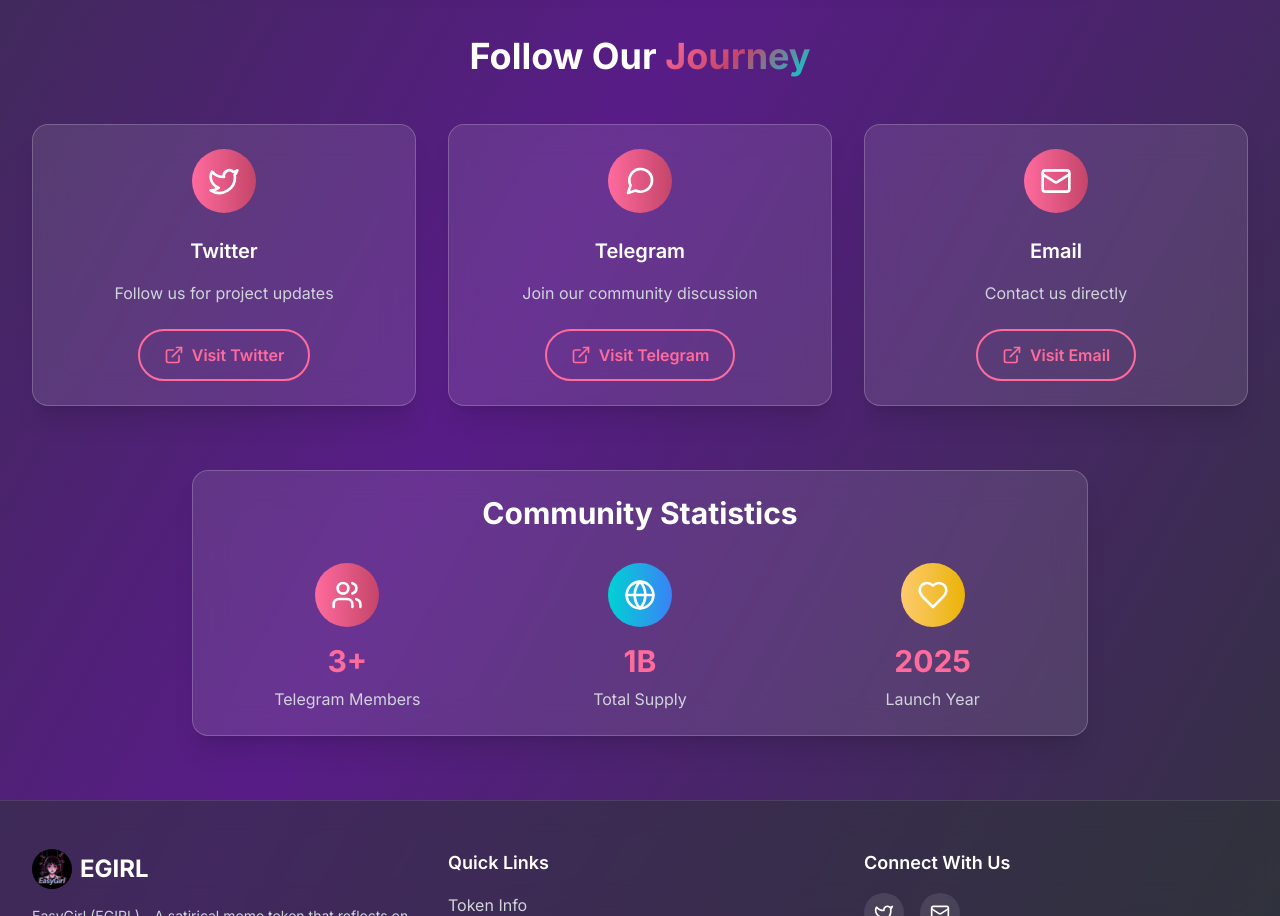
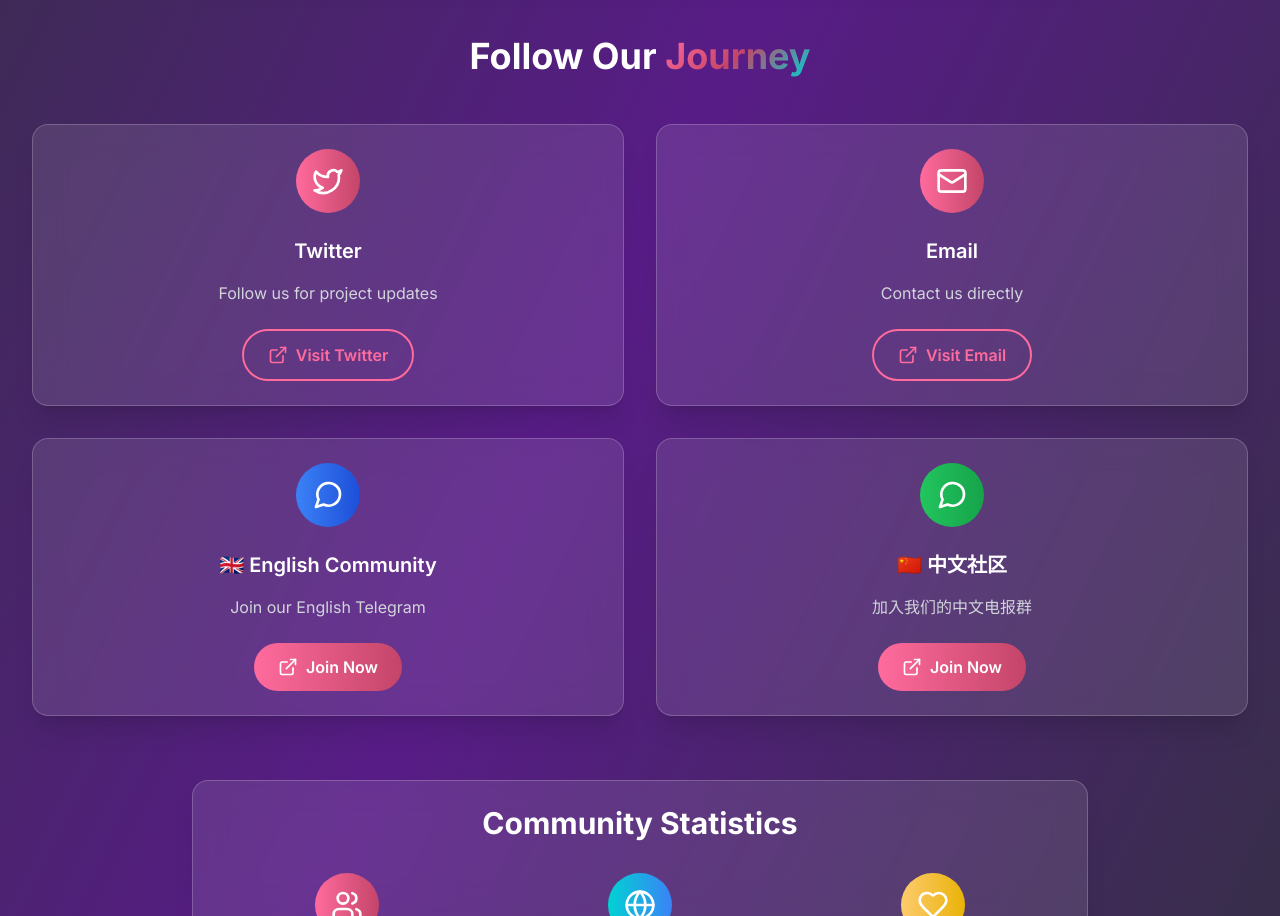
Before and after one commit to erere6232/egirl-website, a Next.js app: page /contact in a window 1280 px wide. Shown: the part 1060-1976 px from the top of the page. Built offline with nearby package versions, Linux system fonts and the light colour scheme.

Commit message:
Update contact.tsx

```diff
--- a/pages/contact.tsx
+++ b/pages/contact.tsx
@@ -28,11 +28,28 @@
     },
     {
       icon: MessageCircle,
-      title: 'Telegram',
-      description: 'Join our community',
+      title: 'Telegram (English)',
+      description: 'Join our English community',
       value: 'EGIRL Official',
-      link: 'https://t.me/+N7FUuuYJIdQyMjFl',
+      link: 'https://t.me/+VdZHL9gqOF5lNTI1',
       color: 'from-blue-500 to-blue-700'
+    }
+  ];
+
+  const telegramLinks = [
+    {
+      name: '🇬🇧 English Community',
+      description: 'Join our English Telegram',
+      href: 'https://t.me/+VdZHL9gqOF5lNTI1',
+      icon: MessageCircle,
+      color: 'from-blue-500 to-blue-700'
+    },
+    {
+      name: '🇨🇳 中文社区',
+      description: '加入我们的中文电报群',
+      href: 'https://t.me/+N7FUuuYJIdQyMjFl',
+      icon: MessageCircle,
+      color: 'from-green-500 to-green-600'
     }
   ];
 
@@ -42,12 +59,6 @@
       href: 'https://x.com/EGIRL_BSC',
       icon: Twitter,
       description: 'Follow us for project updates'
-    },
-    {
-      name: 'Telegram',
-      href: 'https://t.me/+N7FUuuYJIdQyMjFl',
-      icon: MessageCircle,
-      description: 'Join our community discussion'
     },
     {
       name: 'Email',
@@ -185,7 +196,7 @@
                 Follow Our <span className="gradient-text">Journey</span>
               </h2>
 
-              <div className="grid grid-cols-1 md:grid-cols-3 gap-8">
+              <div className="grid grid-cols-1 md:grid-cols-2 gap-8 mb-8">
                 {socialLinks.map((social, index) => (
                   <motion.div
                     key={index}
@@ -209,6 +220,35 @@
                     >
                       <ExternalLink className="w-5 h-5 mr-2" />
                       Visit {social.name}
+                    </a>
+                  </motion.div>
+                ))}
+              </div>
+
+              <div className="grid grid-cols-1 md:grid-cols-2 gap-8">
+                {telegramLinks.map((telegram, index) => (
+                  <motion.div
+                    key={index}
+                    initial={{ opacity: 0, y: 30 }}
+                    animate={{ opacity: 1, y: 0 }}
+                    transition={{ delay: 1.0 + index * 0.2, duration: 0.8 }}
+                    className="card text-center group hover:scale-105 transition-all duration-300"
+                  >
+                    <div className={`w-16 h-16 bg-gradient-to-r ${telegram.color} rounded-full flex items-center justify-center mx-auto mb-6`}>
+                      <telegram.icon className="w-8 h-8 text-white" />
+                    </div>
+
+                    <h3 className="text-xl font-semibold text-white mb-4">{telegram.name}</h3>
+                    <p className="text-gray-300 mb-6">{telegram.description}</p>
+
+                    <a
+                      href={telegram.href}
+                      target="_blank"
+                      rel="noopener noreferrer"
+                      className="btn-primary inline-flex items-center"
+                    >
+                      <ExternalLink className="w-5 h-5 mr-2" />
+                      Join Now
                     </a>
                   </motion.div>
                 ))}
```
